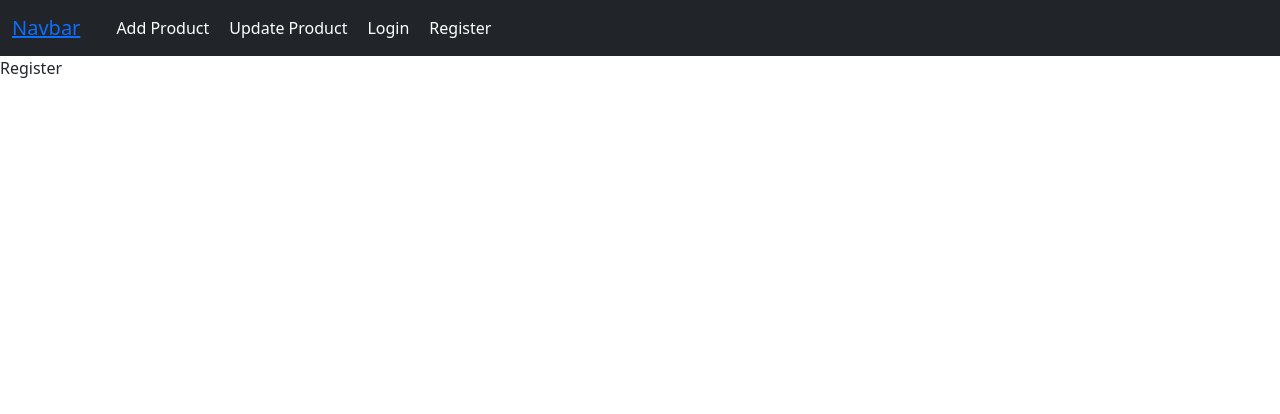
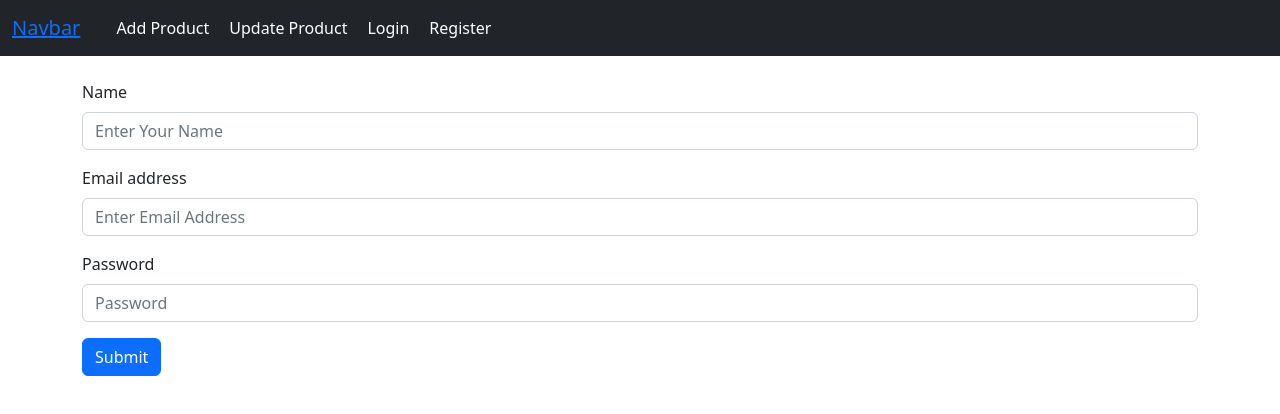
Before and after one commit to heyitsuzair/ecom-dashboard-react-laravel, a React (Create React App) app in the folder ecom-frontend/: page /register in a window 1280 px wide. Shown: the top 414 px of the page. Built offline with nearby package versions, Linux system fonts and the light colour scheme.

Commit message:
Register User Added

```diff
--- a/ecom-frontend/package.json
+++ b/ecom-frontend/package.json
@@ -6,6 +6,7 @@
     "@testing-library/jest-dom": "^5.14.1",
     "@testing-library/react": "^13.0.0",
     "@testing-library/user-event": "^13.2.1",
+    "axios": "^0.27.2",
     "bootstrap": "^5.2.1",
     "react": "^18.2.0",
     "react-bootstrap": "^2.5.0",
--- a/ecom-frontend/src/pages/Register.js
+++ b/ecom-frontend/src/pages/Register.js
@@ -1,5 +1,69 @@
-import React from "react";
+import React, { useState } from "react";
+import { Form, Button, Container } from "react-bootstrap";
+import axios from "axios";
+import { register } from "../utils/apis/apis";
+import { useNavigate } from "react-router-dom";
+export default function Register() {
+  const navigate = useNavigate();
 
-export default function Register() {
-  return <div>Register</div>;
+  const [values, setValues] = useState({
+    name: "",
+    email: "",
+    password: "",
+  });
+
+  const handleChange = (e) => {
+    setValues({ ...values, [e.target.name]: e.target.value });
+  };
+
+  const handleFormSubmit = async (e) => {
+    e.preventDefault();
+    await axios.post(register, values).then(({ data }) => {
+      localStorage.setItem("ecom-user", JSON.stringify(data));
+      navigate("/addProduct");
+    });
+  };
+
+  return (
+    <Container className="mt-4">
+      <Form onSubmit={(e) => handleFormSubmit(e)}>
+        <Form.Group className="mb-3" controlId="formBasicName">
+          <Form.Label>Name</Form.Label>
+          <Form.Control
+            onChange={(e) => handleChange(e)}
+            value={values.name}
+            name="name"
+            type="text"
+            placeholder="Enter Your Name"
+          />
+        </Form.Group>
+
+        <Form.Group className="mb-3" controlId="formBasicEmail">
+          <Form.Label>Email address</Form.Label>
+          <Form.Control
+            onChange={(e) => handleChange(e)}
+            value={values.email}
+            type="email"
+            name="email"
+            placeholder="Enter Email Address"
+          />
+        </Form.Group>
+
+        <Form.Group className="mb-3" controlId="formBasicPassword">
+          <Form.Label>Password</Form.Label>
+          <Form.Control
+            onChange={(e) => handleChange(e)}
+            value={values.password}
+            type="password"
+            name="password"
+            placeholder="Password"
+          />
+        </Form.Group>
+
+        <Button variant="primary" type="submit">
+          Submit
+        </Button>
+      </Form>
+    </Container>
+  );
 }
--- /dev/null
+++ b/ecom-frontend/src/utils/apis/apis.js
@@ -0,0 +1,2 @@
+const server = "http://localhost:8000/";
+export const register = server + "api/register";
```
Also changed, not shown: ecom-frontend/public/manifest.json, 1 other file (tests, documents, lock files or other folders).
